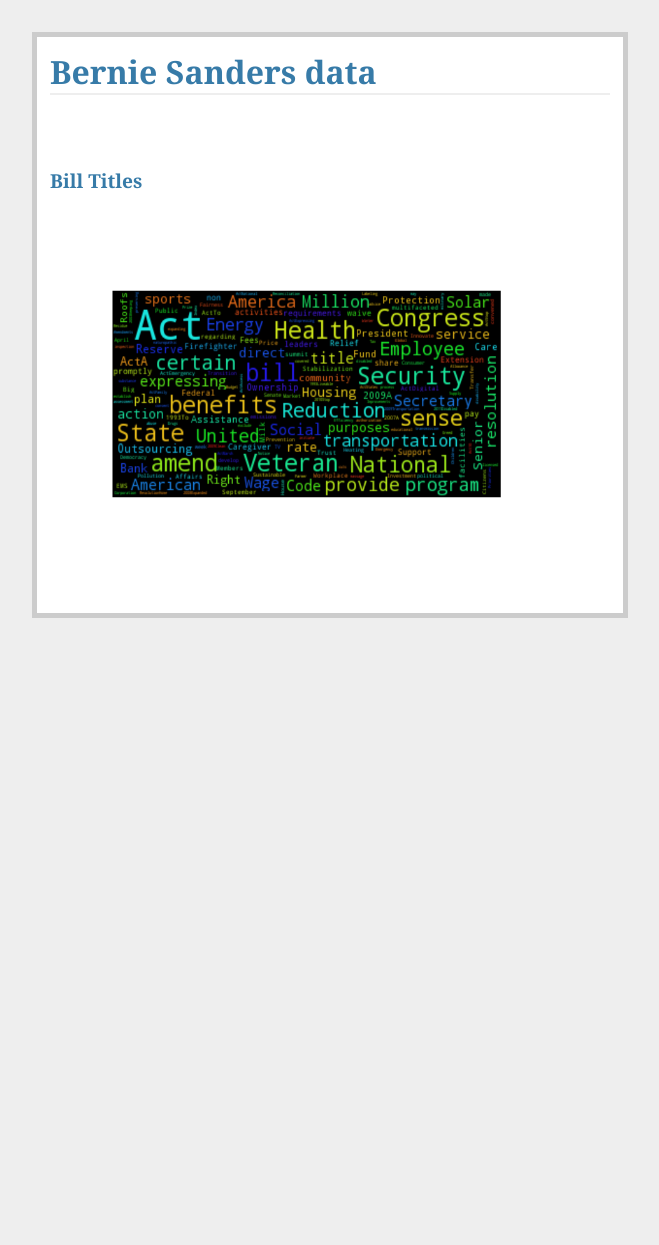
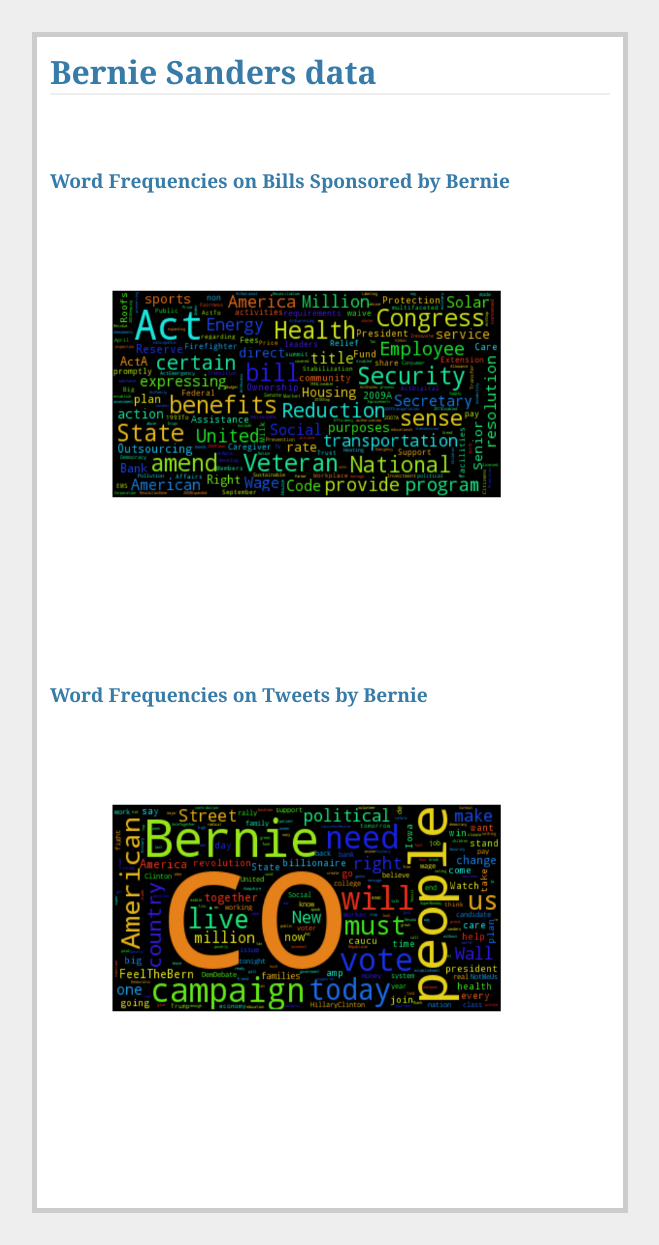
Before and after one commit to GusSand/dataincubator, a Flask app: page /bernie in a window 1280 px wide. Shown: the whole page, without its empty margins (310-969 px from the left). Before the commit the page ends 618 px from the top, so only its background shows below. Run offline with Flask 2, Linux system fonts and the light colour scheme.

Commit message:
after adding tweets

```diff
--- a/incubator.py
+++ b/incubator.py
@@ -19,5 +19,5 @@
     return 'Hello World!'
 
 if __name__ == '__main__':
-    app.run(host='0.0.0.0', port=8080, debug=True)
-    #app.run()
+    #app.run(host='0.0.0.0', port=8080, debug=True)
+    app.run()
--- a/templates/bernie.html
+++ b/templates/bernie.html
@@ -3,10 +3,15 @@
 <link rel=stylesheet type=text/css href="{{ url_for('static', filename='style.css') }}">
 <div class=page>
   <h1>Bernie Sanders data</h1>
-  <br>
-  <br>
-  <br>
-  <br>
-  <h2> Bill Titles <h2>
+  <br>  <br>
+  <br>  <br>
+  <h2> Word Frequencies on Bills Sponsored by Bernie <h2>
   <img src="static/bernie_bills.png" width="500" height="400"/>
+  <br>  <br>
+  <br>  <br>
+  <h2> Word Frequencies on Tweets by Bernie <h2>
+  <img src="static/bernie_tweets.png" width="500" height="400"/>
+    <br>  <br>
+    <br>  <br>
+
 </div>
```
Also changed, not shown: static/bernie_tweets.png (added).
